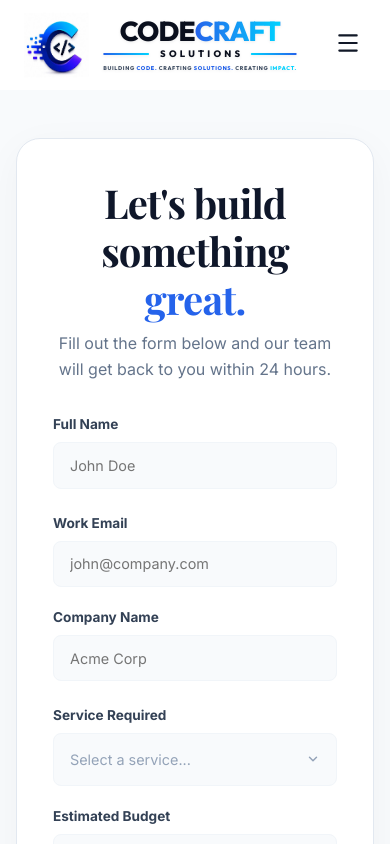
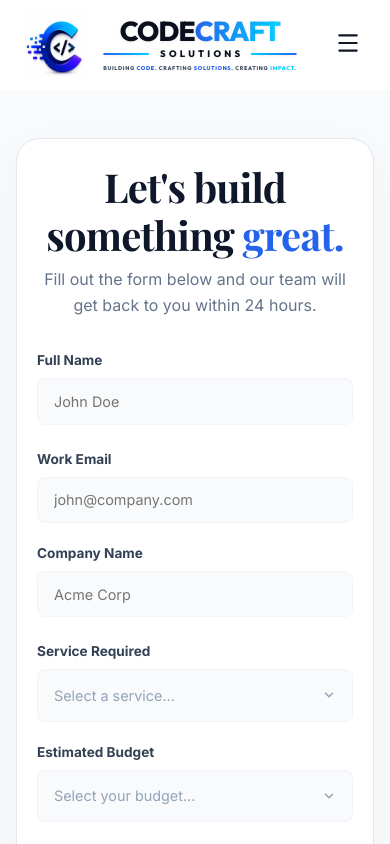
Before and after one commit to SahilParbale/CodeCraft, a React (Vite) app: page /get-started in a window 390 px wide. Shown: the top 844 px of the page. Built offline with nearby package versions, Linux system fonts and the light colour scheme; a web font is replaced by a local one.

Commit message:
feat: implement initial landing page layout including hero, product, and contact sections with global styles

```diff
--- a/src/App.css
+++ b/src/App.css
@@ -1401,3 +1401,43 @@ main {
     font-size: 2rem !important;
   }
 }
+
+.get-started-card {
+  background: #ffffff;
+  width: 100%;
+  max-width: 700px;
+  border-radius: 24px;
+  box-shadow: 0 10px 40px rgba(0, 0, 0, 0.04);
+  padding: 2.5rem 2.25rem;
+  border: 1px solid #e2e8f0;
+}
+
+@media (max-width: 768px) {
+  .get-started-card {
+    padding: 1.5rem 1.25rem;
+  }
+}
+
+.contact-form-container {
+  flex: 1 1 min(100%, 500px);
+  padding: 2.5rem 2.25rem;
+}
+
+@media (max-width: 768px) {
+  .contact-form-container {
+    padding: 1.5rem 1rem;
+  }
+}
+
+.hero-mockup-wrapper {
+  flex: 1 1 min(100%, 500px);
+  position: relative;
+  min-height: 500px;
+  cursor: pointer;
+}
+
+@media (max-width: 768px) {
+  .hero-mockup-wrapper {
+    display: none !important;
+  }
+}
--- a/src/components/Contact.jsx
+++ b/src/components/Contact.jsx
@@ -53,7 +53,7 @@ const Contact = () => {
         }}>
 
           {/* Left Side - Form (60%) */}
-          <div style={{ flex: '1 1 min(100%, 500px)', padding: '2.5rem 2.25rem' }}>
+          <div className="contact-form-container">
             <span className="section-tag" style={{ marginBottom: '0.75rem', background: '#f0f5ff', border: '1px solid rgba(37, 99, 235, 0.15)', color: 'var(--accent-primary)' }}>LET'S TALK</span>
             <h2 className="section-title" style={{ fontSize: '2.5rem', marginBottom: '1rem', color: '#0f172a' }}>Let's Build Something Amazing Together</h2>
             <p className="section-subtitle" style={{ fontSize: '1rem', marginBottom: '1.5rem', color: 'var(--text-secondary)' }}>
--- a/src/components/GetStartedForm.jsx
+++ b/src/components/GetStartedForm.jsx
@@ -196,15 +196,7 @@ const GetStartedForm = () => {
   return (
     <div style={{ background: '#f8fafc', minHeight: 'calc(100vh - 80px)', padding: '3rem 1rem', display: 'flex', justifyContent: 'center' }}>
 
-      <div style={{
-        background: '#ffffff',
-        width: '100%',
-        maxWidth: '700px',
-        borderRadius: '24px',
-        boxShadow: '0 10px 40px rgba(0, 0, 0, 0.04)',
-        padding: '2.5rem 2.25rem',
-        border: '1px solid #e2e8f0'
-      }}>
+      <div className="get-started-card">
 
         <div style={{ textAlign: 'center', marginBottom: '2rem' }}>
           {new URLSearchParams(location.search).get('product') && (
--- a/src/components/Hero.jsx
+++ b/src/components/Hero.jsx
@@ -122,10 +122,8 @@ const Hero = () => {
           </div>
 
           {/* Right Content - Mockup Area */}
-          {/* Right Content - Mockup Area */}
           <div
-            style={{ flex: '1 1 min(100%, 500px)', position: 'relative', minHeight: '500px', cursor: 'pointer' }}
-            className="animate-fade-up"
+            className="hero-mockup-wrapper animate-fade-up"
             onMouseMove={handleMouseMove}
             onMouseLeave={handleMouseLeave}
           >
--- a/src/components/Products.jsx
+++ b/src/components/Products.jsx
@@ -400,7 +400,7 @@ const Products = () => {
 
         @media (max-width: 1024px) {
           .editorial-card {
-            padding: 3rem 2rem;
+            padding: 1.25rem;
           }
         }
         @media (max-width: 768px) {
```
